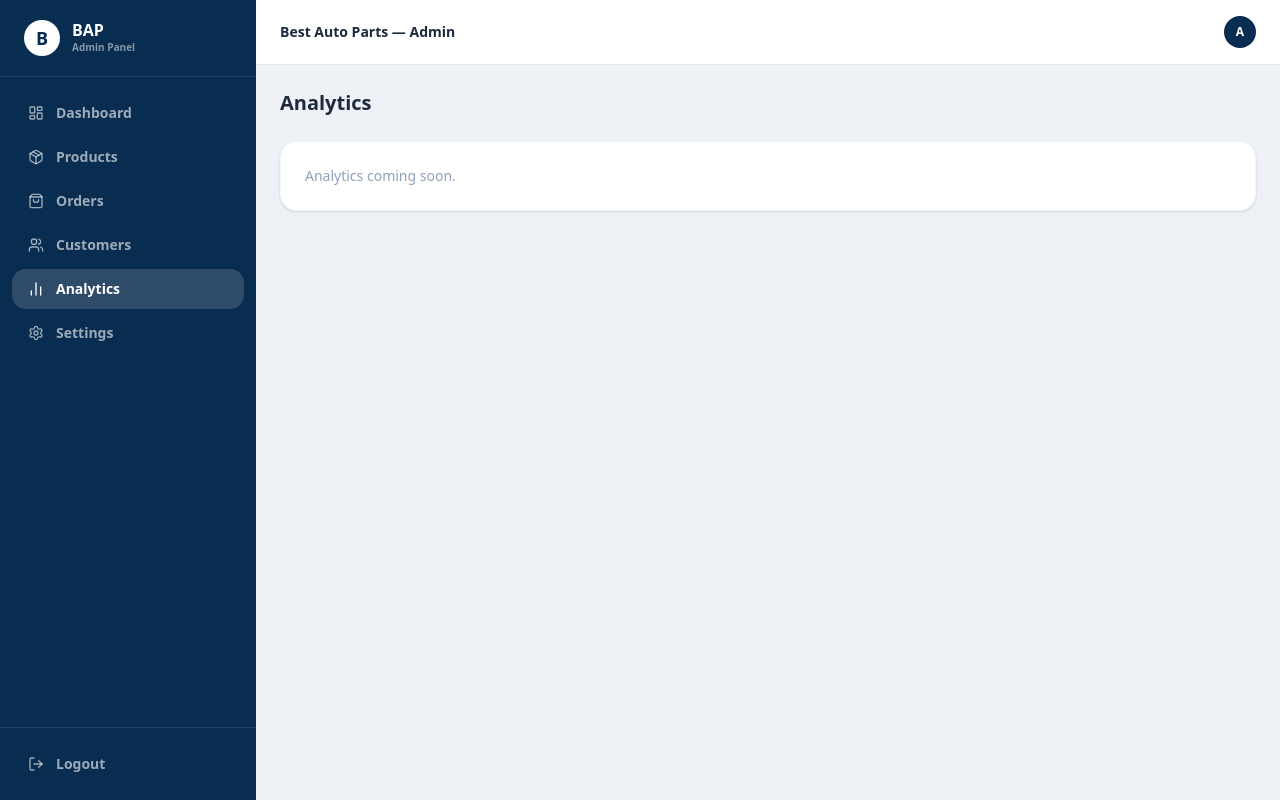
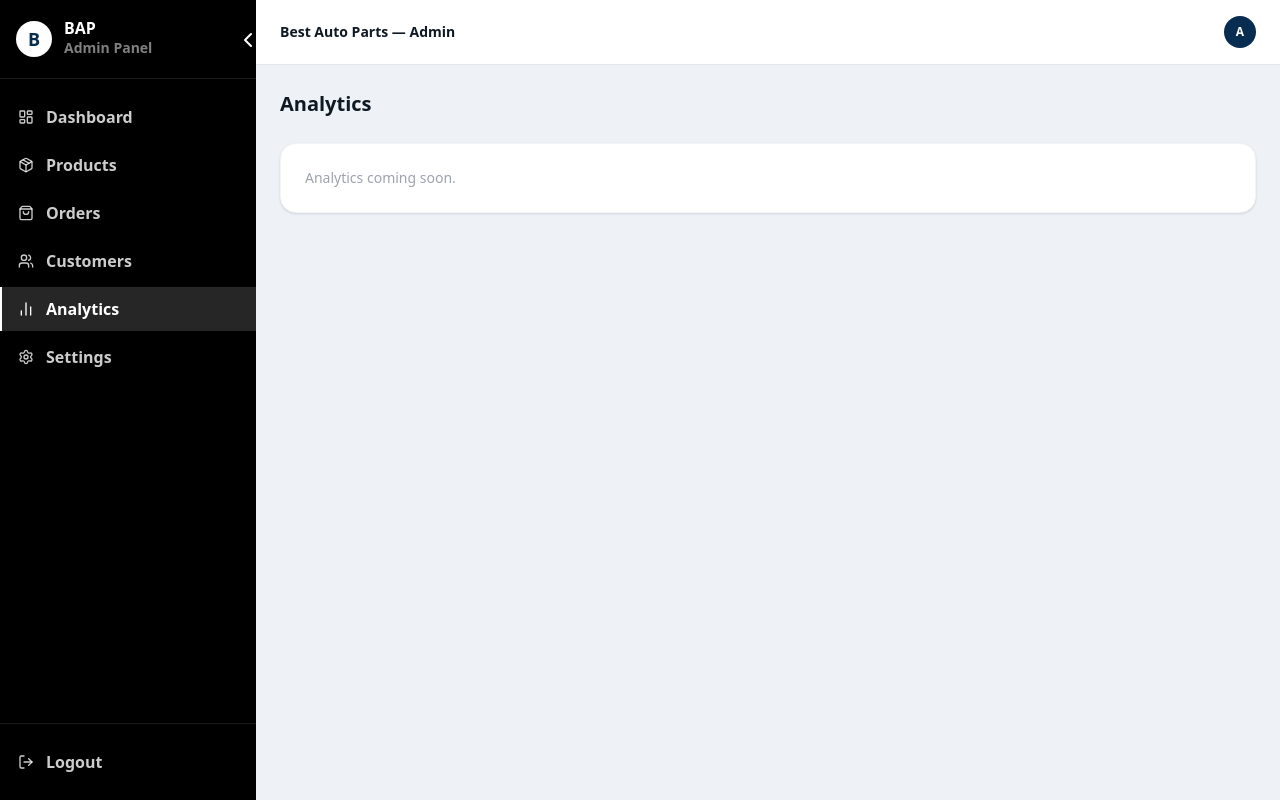
Before and after one commit to NabinNS/bap, a Next.js app in the folder apps/web/: page /admin/analytics in a window 1280 px wide. Built offline with nearby package versions, Linux system fonts and the light colour scheme; no server answers.

Commit message:
feat: implement collapsible sidebar in admin layout, update UI typography, and add conditional database seeding in entrypoint script

```diff
--- a/apps/web/src/app/(admin)/admin/analytics/page.tsx
+++ b/apps/web/src/app/(admin)/admin/analytics/page.tsx
@@ -1,9 +1,9 @@
 export default function AdminAnalytics() {
   return (
     <div className="space-y-6">
-      <h2 className="text-xl font-bold text-slate-800">Analytics</h2>
+      <h2 className="text-h3 font-bold text-text-default">Analytics</h2>
       <div className="rounded-2xl bg-white p-6 shadow-sm border border-slate-100">
-        <p className="text-sm text-slate-400">Analytics coming soon.</p>
+        <p className="text-sm text-text-subtle">Analytics coming soon.</p>
       </div>
     </div>
   );
--- a/apps/web/src/app/(admin)/admin/customers/page.tsx
+++ b/apps/web/src/app/(admin)/admin/customers/page.tsx
@@ -1,9 +1,9 @@
 export default function AdminCustomers() {
   return (
     <div className="space-y-6">
-      <h2 className="text-xl font-bold text-slate-800">Customers</h2>
+      <h2 className="text-h3 font-bold text-text-default">Customers</h2>
       <div className="rounded-2xl bg-white p-6 shadow-sm border border-slate-100">
-        <p className="text-sm text-slate-400">Customer management coming soon.</p>
+        <p className="text-sm text-text-subtle">Customer management coming soon.</p>
       </div>
     </div>
   );
--- a/apps/web/src/app/(admin)/admin/dashboard/page.tsx
+++ b/apps/web/src/app/(admin)/admin/dashboard/page.tsx
@@ -1,7 +1,7 @@
 export default function AdminDashboard() {
   return (
     <div className="space-y-6">
-      <h2 className="text-xl font-bold text-slate-800">Dashboard</h2>
+      <h2 className="text-h3 font-bold text-text-default">Dashboard</h2>
 
       <div className="grid grid-cols-1 sm:grid-cols-2 lg:grid-cols-4 gap-4">
         {[
@@ -11,7 +11,7 @@ export default function AdminDashboard() {
           { label: "Customers", value: "0" },
         ].map((stat) => (
           <div key={stat.label} className="rounded-2xl bg-white p-5 shadow-sm border border-slate-100">
-            <p className="text-xs font-semibold text-slate-400 uppercase tracking-wide">{stat.label}</p>
+            <p className="text-xs font-semibold text-text-subtle uppercase tracking-wide">{stat.label}</p>
             <p className="mt-1 text-3xl font-extrabold text-primary">{stat.value}</p>
           </div>
         ))}
@@ -19,12 +19,12 @@ export default function AdminDashboard() {
 
       <div className="grid grid-cols-1 lg:grid-cols-2 gap-4">
         <div className="rounded-2xl bg-white p-6 shadow-sm border border-slate-100">
-          <h3 className="text-sm font-bold text-slate-700 mb-4">Recent Orders</h3>
-          <p className="text-sm text-slate-400">No orders yet.</p>
+          <h3 className="text-sm font-bold text-text-body mb-4">Recent Orders</h3>
+          <p className="text-sm text-text-subtle">No orders yet.</p>
         </div>
         <div className="rounded-2xl bg-white p-6 shadow-sm border border-slate-100">
-          <h3 className="text-sm font-bold text-slate-700 mb-4">Top Products</h3>
-          <p className="text-sm text-slate-400">No data yet.</p>
+          <h3 className="text-sm font-bold text-text-body mb-4">Top Products</h3>
+          <p className="text-sm text-text-subtle">No data yet.</p>
         </div>
       </div>
     </div>
--- a/apps/web/src/app/(admin)/admin/orders/page.tsx
+++ b/apps/web/src/app/(admin)/admin/orders/page.tsx
@@ -1,9 +1,9 @@
 export default function AdminOrders() {
   return (
     <div className="space-y-6">
-      <h2 className="text-xl font-bold text-slate-800">Orders</h2>
+      <h2 className="text-h3 font-bold text-text-default">Orders</h2>
       <div className="rounded-2xl bg-white p-6 shadow-sm border border-slate-100">
-        <p className="text-sm text-slate-400">Order management coming soon.</p>
+        <p className="text-sm text-text-subtle">Order management coming soon.</p>
       </div>
     </div>
   );
--- a/apps/web/src/app/(admin)/admin/products/page.tsx
+++ b/apps/web/src/app/(admin)/admin/products/page.tsx
@@ -1,9 +1,9 @@
 export default function AdminProducts() {
   return (
     <div className="space-y-6">
-      <h2 className="text-xl font-bold text-slate-800">Products</h2>
+      <h2 className="text-h3 font-bold text-text-default">Products</h2>
       <div className="rounded-2xl bg-white p-6 shadow-sm border border-slate-100">
-        <p className="text-sm text-slate-400">Product management coming soon.</p>
+        <p className="text-sm text-text-subtle">Product management coming soon.</p>
       </div>
     </div>
   );
--- a/apps/web/src/app/(admin)/admin/settings/page.tsx
+++ b/apps/web/src/app/(admin)/admin/settings/page.tsx
@@ -1,9 +1,9 @@
 export default function AdminSettings() {
   return (
     <div className="space-y-6">
-      <h2 className="text-xl font-bold text-slate-800">Settings</h2>
+      <h2 className="text-h3 font-bold text-text-default">Settings</h2>
       <div className="rounded-2xl bg-white p-6 shadow-sm border border-slate-100">
-        <p className="text-sm text-slate-400">Settings coming soon.</p>
+        <p className="text-sm text-text-subtle">Settings coming soon.</p>
       </div>
     </div>
   );
--- a/apps/web/src/app/(admin)/layout.tsx
+++ b/apps/web/src/app/(admin)/layout.tsx
@@ -1,5 +1,6 @@
 "use client";
 
+import { useState } from "react";
 import Link from "next/link";
 import { usePathname } from "next/navigation";
 import { useRouter } from "next/navigation";
@@ -11,6 +12,7 @@ import {
   BarChart2,
   Settings,
   LogOut,
+  ChevronLeft,
 } from "lucide-react";
 import { cn } from "@/lib/utils";
 import { useAuth } from "@/features/auth/AuthProvider";
@@ -28,6 +30,7 @@ export default function AdminLayout({ children }: { children: React.ReactNode })
   const pathname = usePathname();
   const router = useRouter();
   const { logout } = useAuth();
+  const [collapsed, setCollapsed] = useState(false);
 
   async function handleLogout() {
     await logout();
@@ -37,51 +40,76 @@ export default function AdminLayout({ children }: { children: React.ReactNode })
   return (
     <div className="flex h-screen bg-[#EEF2F6] overflow-hidden">
       {/* Sidebar */}
-      <aside className="flex w-64 flex-col bg-primary text-white shrink-0">
+      <aside
+        className={cn(
+          "flex flex-col bg-black text-white shrink-0 transition-all duration-300 relative z-20",
+          collapsed ? "w-16" : "w-64"
+        )}
+      >
         {/* Logo */}
-        <div className="flex items-center gap-3 px-6 py-5 border-b border-white/10">
-          <div className="flex h-9 w-9 items-center justify-center rounded-full bg-white font-bold text-primary text-lg">
+        <div className={cn(
+          "flex items-center gap-3 px-4 py-5 border-b border-white/10",
+          collapsed && "justify-center"
+        )}>
+          <div className="flex h-9 w-9 items-center justify-center rounded-full bg-white font-bold text-primary text-lg shrink-0">
             B
           </div>
-          <div>
-            <p className="text-base font-bold leading-none">BAP</p>
-            <p className="text-[10px] text-white/50 font-semibold mt-0.5">Admin Panel</p>
-          </div>
+          {!collapsed && (
+            <div>
+              <p className="text-base font-bold leading-none">BAP</p>
+              <p className="text-sm text-white/50 font-semibold mt-0.5">Admin Panel</p>
+            </div>
+          )}
         </div>
 
-        <nav className="flex-1 px-3 py-4 space-y-1">
+        <nav className="flex-1 py-4 space-y-1">
           {navItems.map(({ label, href, icon: Icon }) => (
             <Link
               key={href}
               href={href}
+              title={collapsed ? label : undefined}
               className={cn(
-                "flex items-center gap-3 rounded-xl px-4 py-2.5 text-sm font-semibold transition-all",
+                "flex items-center gap-3 px-4 py-2.5 text-h4 font-semibold transition-all",
+                collapsed && "justify-center px-0",
                 pathname === href
-                  ? "bg-white/15 text-white"
-                  : "text-white/60 hover:bg-white/10 hover:text-white"
+                  ? "border-l-2 border-white bg-white/15 text-white"
+                  : "border-l-2 border-transparent text-white/80 hover:bg-white/15 hover:text-white"
               )}
             >
               <Icon className="h-4 w-4 shrink-0" />
-              {label}
+              {!collapsed && label}
             </Link>
           ))}
         </nav>
 
-        <div className="px-3 py-4 border-t border-white/10">
+        <div className="py-4 border-t border-white/10">
           <button
             onClick={handleLogout}
-            className="flex w-full items-center gap-3 rounded-xl px-4 py-2.5 text-sm font-semibold text-white/60 hover:bg-white/10 hover:text-white transition-all"
+            title={collapsed ? "Logout" : undefined}
+            className={cn(
+              "flex w-full items-center gap-3 px-4 py-2.5 text-h4 font-semibold border-l-2 border-transparent text-white/80 hover:bg-white/15 hover:text-white transition-all",
+              collapsed && "justify-center px-0"
+            )}
           >
             <LogOut className="h-4 w-4 shrink-0" />
-            Logout
+            {!collapsed && "Logout"}
           </button>
         </div>
+
+        {/* Toggle Button */}
+        <button
+          onClick={() => setCollapsed(!collapsed)}
+          aria-label={collapsed ? "Expand sidebar" : "Collapse sidebar"}
+          className="absolute -right-2 top-[20px] z-20 flex h-10 w-8 items-center justify-center  hover:text-white transition-colors duration-200 cursor-pointer"
+        >
+          <ChevronLeft className={cn("h-6 w-6 transition-transform duration-300", collapsed && "rotate-180")} />
+        </button>
       </aside>
 
       {/* Main */}
-      <div className="flex flex-1 flex-col min-w-0 overflow-hidden">
+      <div className="flex flex-1 flex-col min-w-0 overflow-hidden relative">
         <header className="flex items-center gap-4 bg-white border-b border-slate-200 px-6 py-4 shrink-0">
-          <span className="text-sm font-bold text-slate-800">Best Auto Parts — Admin</span>
+          <span className="text-sm font-bold text-text-default">Best Auto Parts — Admin</span>
           <div className="ml-auto h-8 w-8 rounded-full bg-primary text-white text-xs font-bold flex items-center justify-center">
             A
           </div>
```
Also changed, not shown: 1 other file (tests, documents, lock files or other folders).
